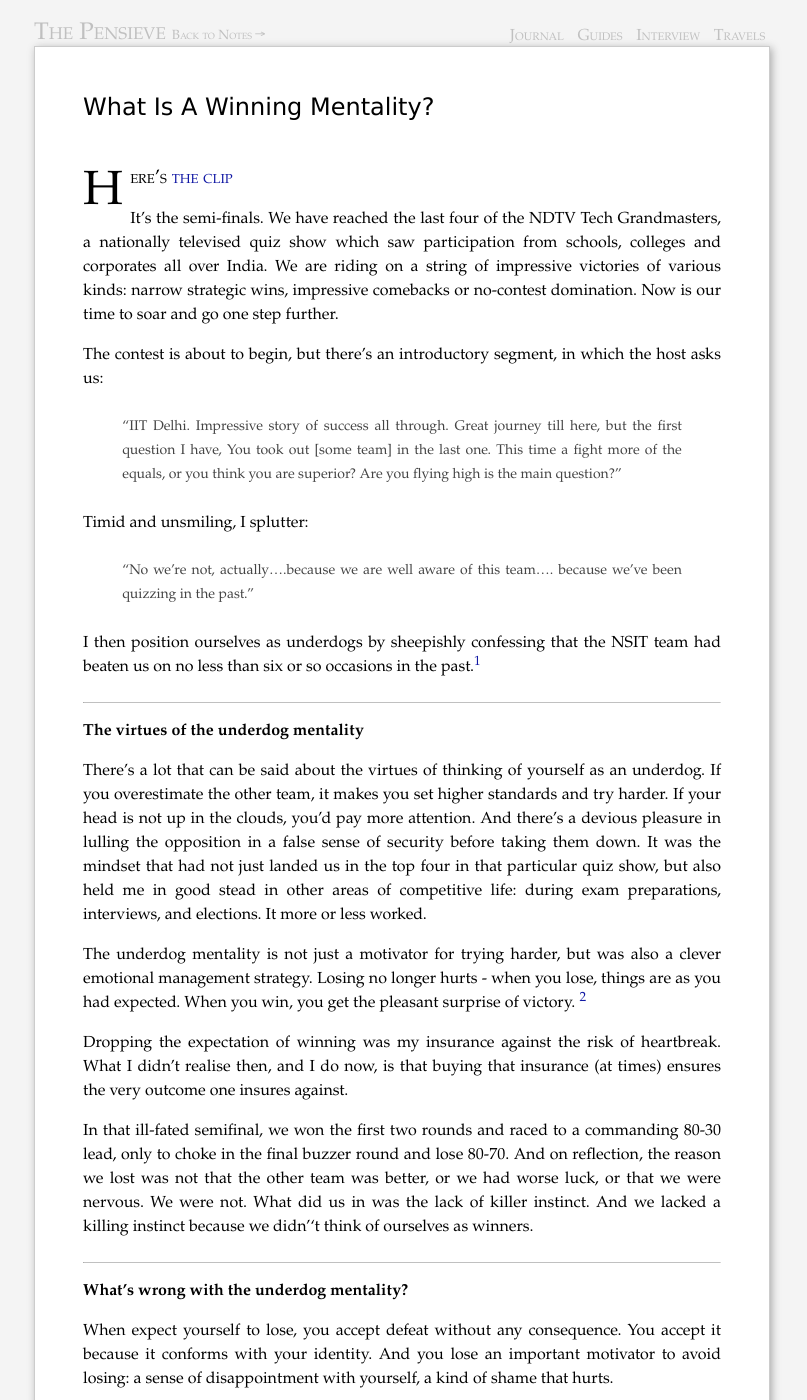
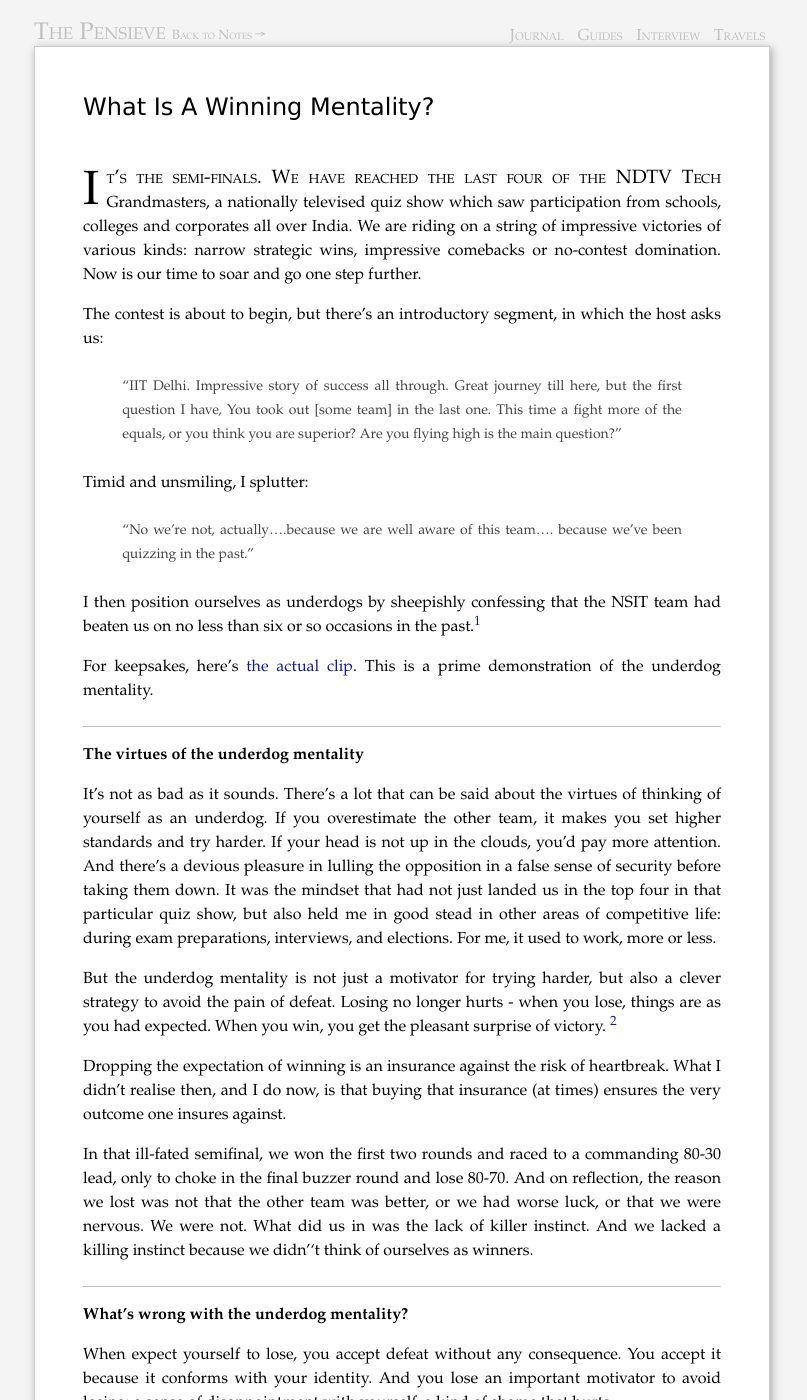
Before and after one commit to piyushahuja/piyushahuja.github.io, a Jekyll site: the page built from _posts/journal/2020-03-29-winning.md, in a window 1280 px wide and 1400 px high. Shown: the whole window, without its empty margins (238-1045 px from the left). Built offline with Jekyll 4.4.1, drawn with Linux system fonts in a browser that asks for light colours; comment, search, counter and statistics services are not loaded.

Commit message:
Auto deployed

```diff
--- a/_posts/journal/2020-03-29-winning.md
+++ b/_posts/journal/2020-03-29-winning.md
@@ -23,18 +20,22 @@ Timid and unsmiling, I splutter:
 
 I then position ourselves as underdogs by sheepishly confessing that the NSIT team had beaten us on no less than six or so occasions in the past.[^NSIT]
 
+
+For keepsakes, here's [the actual clip](https://www.youtube.com/watch?v=5vkOu2lKEaw). This is a prime demonstration of the underdog mentality.
+
 [^NSIT]: Looking back, I am not even sure if it was true, or anywhere as significant as I made it look. Sure, it was scripted segment, and the producers had nudged us into that exchange. But they wouldn't have known have without our inputs.
 
 -----
 **The virtues of the underdog mentality**
 
-There's a lot that can be said about the virtues of thinking of yourself as an underdog. If you overestimate the other team, it makes you set higher standards and try harder. If your head is not up in the clouds,  you’d pay more attention.  And there's a devious pleasure in lulling the opposition in a false sense of security before taking them down. It was the mindset that had not just landed us in the top four in that particular quiz show, but also held me in good stead in other areas of competitive life: during exam preparations, interviews, and elections. It more or less worked.
 
-The underdog mentality is not just a motivator for trying harder, but was also a clever emotional management strategy. Losing no longer hurts - when you lose, things are as you had expected.  When you win, you get the pleasant surprise of victory. [^ESPN]
+It's not as bad as it sounds. There's a lot that can be said about the virtues of thinking of yourself as an underdog. If you overestimate the other team, it makes you set higher standards and try harder. If your head is not up in the clouds,  you’d pay more attention.  And there's a devious pleasure in lulling the opposition in a false sense of security before taking them down. It was the mindset that had not just landed us in the top four in that particular quiz show, but also held me in good stead in other areas of competitive life: during exam preparations, interviews, and elections. For me, it used to work, more or less.
+
+But the underdog mentality is not just a motivator for trying harder, but also a clever strategy to avoid the pain of defeat. Losing no longer hurts - when you lose, things are as you had expected.  When you win, you get the pleasant surprise of victory. [^ESPN]
 
 [^ESPN]: I remember that at the conclusion of my first ever quiz win - the Chandigarh regionals of ESPN School Quiz, I was not brimming with happiness and confidence that I had scored a deserving victory. Instead, I was positively baffled that others teams were so much worse.
 
-Dropping the expectation of winning was my insurance against the risk of heartbreak. What I didn’t realise then, and I do now, is that buying that insurance (at times) ensures the very outcome one insures against.
+Dropping the expectation of winning is an insurance against the risk of heartbreak. What I didn’t realise then, and I do now, is that buying that insurance (at times) ensures the very outcome one insures against.
 
 In that ill-fated semifinal, we won the first two rounds and raced to a commanding 80-30 lead, only to choke in the final buzzer round and lose 80-70. And on reflection,  the reason we lost was not that the other team was better, or we had worse luck, or that we were nervous. We were not. What did us in was the lack of killer instinct. And we lacked a killing instinct because we didn''t think of ourselves as winners.
 
```
Also changed, not shown: other parts of _posts/journal/2020-03-29-winning.md (+0 -3 lines).
